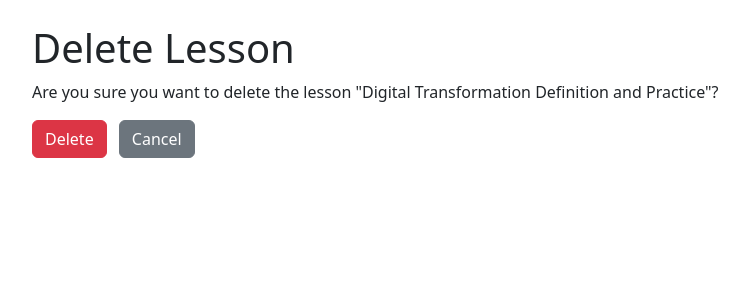
After one commit to baquang2910/my-lms, a Django app: page /courses/lessons/1/delete/ in a window 1280 px wide. The commit adds this page. Shown: the top 300 px of the page, without its empty margins (50-799 px from the left). Run offline with Django 4.2, Linux system fonts and the light colour scheme; a user stored in the database is signed in; data comes from the database, SQL or seed files in the repository; some libraries are stand-ins or nearby versions.

Commit message:
Updated view, urls, and templates

```diff
--- /dev/null
+++ b/courses/templates/courses/delete_lesson.html
@@ -0,0 +1,21 @@
+<!DOCTYPE html>
+<html lang="en">
+<head>
+    <meta charset="UTF-8">
+    <meta name="viewport" content="width=device-width, initial-scale=1.0">
+    <title>Delete Lesson | My Learning Management System</title>
+    <link rel="stylesheet" href="https://cdn.jsdelivr.net/npm/bootstrap@5.3.0/dist/css/bootstrap.min.css">
+</head>
+<body>
+    <div class="container mt-4">
+        <h1>Delete Lesson</h1>
+        <p>Are you sure you want to delete the lesson "{{ lesson.title }}"?</p>
+        <form method="post" class="d-inline">
+            {% csrf_token %}
+            <button type="submit" class="btn btn-danger me-2">Delete</button>
+        </form>
+        <a href="{% url 'lesson_list' %}" class="btn btn-secondary">Cancel</a>
+    </div>
+    <script src="https://cdn.jsdelivr.net/npm/bootstrap@5.3.0/dist/js/bootstrap.bundle.min.js"></script>
+</body>
+</html>
--- a/courses/templates/courses/lesson_list.html
+++ b/courses/templates/courses/lesson_list.html
@@ -10,7 +10,6 @@
         .lesson-card { margin-bottom: 20px; }
         .lesson-actions { margin-top: 10px; }
         .delete-btn { cursor: pointer; }
-        /* Added spacing between action buttons */
         .lesson-actions a { margin-right: 10px; }
     </style>
 </head>
--- a/courses/urls.py
+++ b/courses/urls.py
@@ -6,4 +6,5 @@ urlpatterns = [
     path('create_lesson/', views.create_lesson, name='create_lesson'),
     path('create_course/', views.create_course, name='create_course'),
     path('lessons/<int:lesson_id>/edit/', views.edit_lesson, name='edit_lesson'),
+    path('lessons/<int:lesson_id>/delete/', views.delete_lesson, name='delete_lesson'),
 ]
--- a/courses/views.py
+++ b/courses/views.py
@@ -63,3 +63,12 @@ def edit_lesson(request, lesson_id):
     else:
         form = LessonForm(instance=lesson)
     return render(request, 'courses/edit_lesson.html', {'form': form})
+
+@login_required
+def delete_lesson(request, lesson_id):
+    lesson = get_object_or_404(Lesson, id=lesson_id)
+    if request.method == 'POST':
+        lesson.delete()
+        messages.success(request, f'Lesson "{lesson.title}" deleted successfully!')
+        return redirect('lesson_list')
+    return render(request, 'courses/delete_lesson.html', {'lesson': lesson})
```
